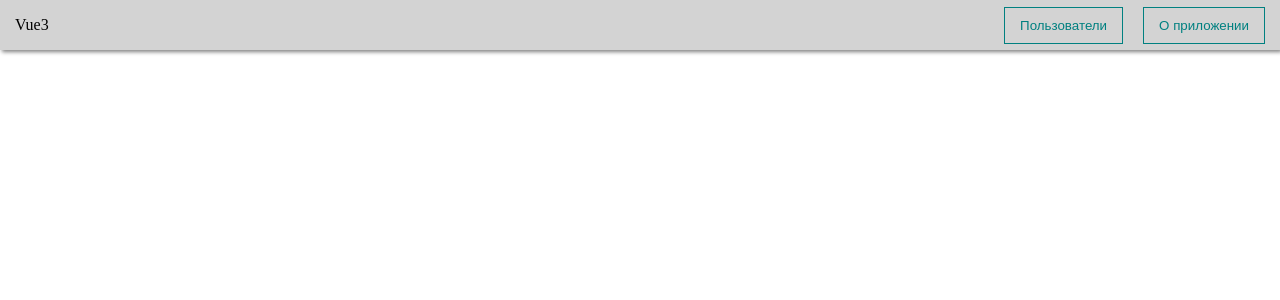
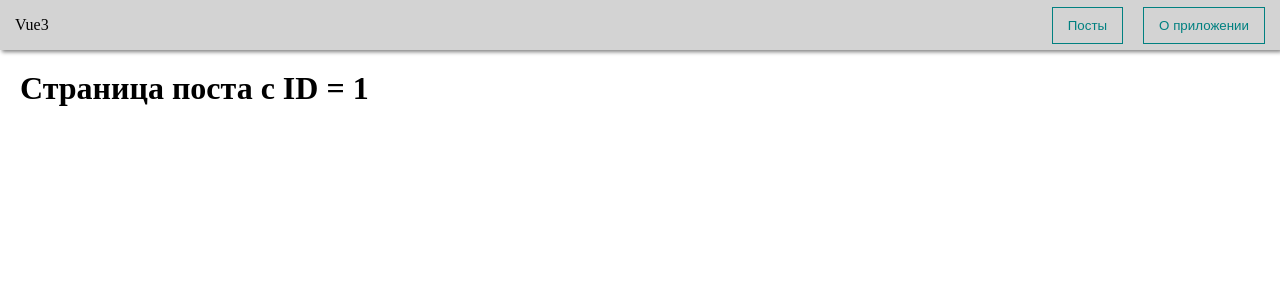
Before and after one commit to IlyaSoGood/vue-3-fundamental, a Vue app: page /posts/1 in a window 1280 px wide. Shown: the top 300 px of the page. Built offline with nearby package versions, Linux system fonts and the light colour scheme.

Commit message:
Vue-router. Динамическая навигация

```diff
--- a/src/components/NavBar.vue
+++ b/src/components/NavBar.vue
@@ -2,7 +2,7 @@
   <div class="navbar">
     <div @click="$router.push('/')">Vue3</div>
     <div class="navbar__btns">
-      <my-button @click="$router.push('/users')">Пользователи</my-button>
+      <my-button @click="$router.push('/posts')">Посты</my-button>
       <my-button style="margin-left: 20px;" @click="$router.push('/about')">О приложении</my-button>
     </div>
 
--- a/src/components/PostItem.vue
+++ b/src/components/PostItem.vue
@@ -7,16 +7,25 @@
     </div>
     <div class="posts__btns">
       <my-button
+        @click="$router.push(`/posts/${post.id}`)"
+      >
+        Открыть
+      </my-button>
+      <my-button
         @click="$emit('remove', post)"
       >Удалить
       </my-button>
+
     </div>
   </div>
 </template>
 
 <script>
 
+import MyButton from "@/components/UI/MyButton.vue";
+
 export default {
+  components: {MyButton},
   //добавление пропсов в компонент
   props: {
     post: {
@@ -36,4 +45,7 @@ export default {
     align-items: center;
     justify-content: space-between;
   }
+  .posts__btns {
+    display: flex;
+  }
 </style>
--- a/src/pages/Main.vue
+++ b/src/pages/Main.vue
@@ -1,7 +1,7 @@
 <template>
   <div>
     <h1>Добро пожаловать</h1>
-    <router-link to="/users">Пользователи</router-link>
+    <router-link to="/posts">Посты</router-link>
     <router-link to="/about">О сайте</router-link>
   </div>
 </template>
--- /dev/null
+++ b/src/pages/PostIdPage.vue
@@ -0,0 +1,15 @@
+<template>
+  <div>
+    <h1>Страница поста с ID = {{ $route.params.id }}</h1>
+  </div>
+</template>
+
+<script>
+export default {
+
+}
+</script>
+
+<style lang="scss" scoped>
+
+</style>
```
Also changed, not shown: src/router/router.js (+6 -1 lines).
